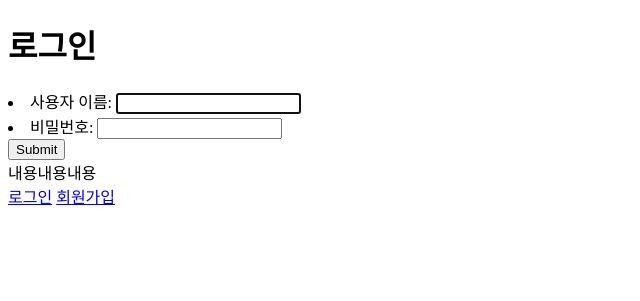
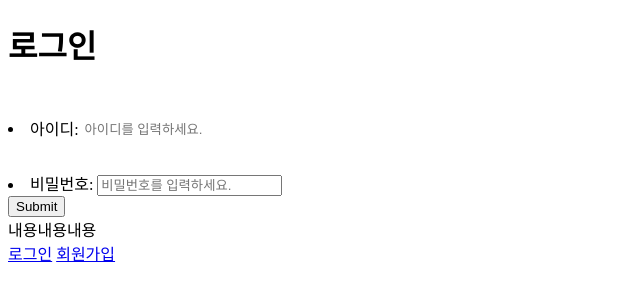
Before and after one commit to MinseoKangQ/gomgom-back, a Django app: page /accounts/login/ in a window 1280 px wide. Shown: the top 301 px of the page, without its empty margins (0-640 px from the left). Run offline with Django 4.2, Linux system fonts and the light colour scheme.

Commit message:
accounts 앱 - forms.py, views.py 완성, login.html css 예시로 적용, gomgom 앱 - views.py 수정 (오류 안나게)

```diff
--- a/accounts/forms.py
+++ b/accounts/forms.py
@@ -1,7 +1,11 @@
 #accounts/forms
 from django.contrib.auth import get_user_model
+from django.forms import TextInput, PasswordInput
 from django import forms
-from django.contrib.auth.forms import UserCreationForm
+from django.contrib.auth.forms import UserCreationForm, AuthenticationForm
+
+# 완성
+
 class UserBaseForm(forms.ModelForm):
     class Meta:
         model = get_user_model()
@@ -9,6 +13,49 @@ class UserBaseForm(forms.ModelForm):
 
 #회원가입 폼
 class signupForm(UserCreationForm):
+    username = forms.CharField(
+        label='아이디',
+        initial='',
+        widget=TextInput(attrs={
+            'class': 'form-control',
+            'placeholder': '아이디를 입력하세요.'
+        })
+    )
+    password1 = forms.CharField(
+        label='비밀번호',
+        initial='',
+        widget=PasswordInput(attrs={
+            'class': 'form-control',
+            'placeholder': '비밀번호를 입력하세요.'
+        })
+    )
+    password2 = forms.CharField(
+        label='비밀번호',
+        initial='',
+        widget=PasswordInput(attrs={
+            'class': 'form-control',
+            'placeholder': '비밀번호를 다시 입력하세요.'
+        })
+    )
     class Meta(UserCreationForm.Meta):
         model = get_user_model()
-        fields = ['username','image']
+        fields = ['image','username', 'password1', 'password2']
+
+# 로그인 폼
+class CustomAuthenticationForm(AuthenticationForm):
+    username = forms.CharField(
+        label='아이디',
+        initial='',
+        widget=TextInput(attrs={
+            'class': 'login-form-username',
+            'placeholder': '아이디를 입력하세요.'
+        })
+    )
+    password = forms.CharField(
+        label='비밀번호',
+        initial='',
+        widget=PasswordInput(attrs={
+            'class': 'login-form-password',
+            'placeholder': '비밀번호를 입력하세요.'
+        })
+    )
--- a/accounts/templates/accounts/login.html
+++ b/accounts/templates/accounts/login.html
@@ -2,6 +2,17 @@
 {% block title %}로그인{% endblock %}
 
 {% block content %}
+<!--style 적용 예시-->
+<style>
+    .login-form-username {
+        width: 557px;
+        height: 80px;
+        flex-shrink: 0;
+        border-radius: 24px;
+        border: 2px solid var(--color3);
+        background: var(--ffffff, #FFF);
+    }
+    </style>
 <h1>로그인</h1>
 
 <form action="" method="POST" enctype="multipart/form-data">
--- a/accounts/views.py
+++ b/accounts/views.py
@@ -4,6 +4,9 @@ from django.shortcuts import redirect,render
 from accounts.forms import signupForm
 from django.contrib.auth.forms import AuthenticationForm
 from users.models import models
+from .forms import CustomAuthenticationForm
+
+# 완성
 
 # signup - GET 요청
 def signup_view(request):
@@ -31,17 +34,17 @@ def signup_view(request):
 def login_view(request):
     if request.method=='GET':
         #GET 요청시 로그인 페이지 내보냄
-        return render(request,'accounts/login.html',{'form':AuthenticationForm()})
+        return render(request,'accounts/login.html',{'form':CustomAuthenticationForm()})
     else:
-        #개인정보는 post 요청으로 받아옴 (AuthenticationForm으로..)
-        form = AuthenticationForm(request,data=request.POST)
+        #개인정보는 post 요청으로 받아옴 (CustomAuthenticationForm으로..)
+        form = CustomAuthenticationForm(request,data=request.POST)
         #비지니스 로직
         if form.is_valid():
             login(request,form.user_cache)
             #로그인 성공시 홈 페이지로 이동      ** 추후에 설정 필요함! **
             return redirect('gomgom:home') #확인용으로 redirect 작성
         else: #비지니스 로직 실패 ( 로그인 실패 )
-            return render(request,'accounts/login.html',{'form':form})
+            return render(request,'accounts/login.html',{'form':CustomAuthenticationForm()})
 
 
 
--- a/gomgom/views.py
+++ b/gomgom/views.py
@@ -3,7 +3,8 @@ from googletrans import Translator
 import os
 import openai
 
-openai.api_key = os.environ['OPENAI_API_KEY']
+# 실제 AI 테스트 할 때 주석 풀기
+# openai.api_key = os.environ['OPENAI_API_KEY']
 
 # 곰곰AI 페이지 접속 시
 def ai_view(request):
```
